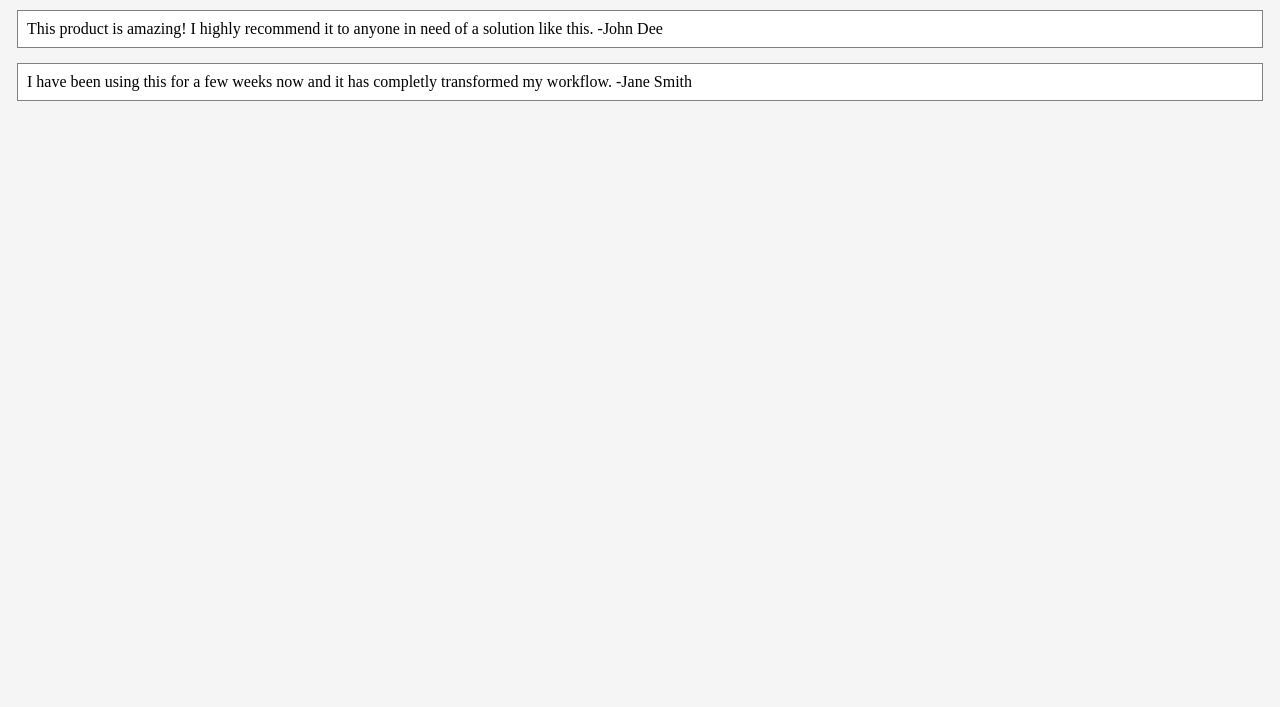
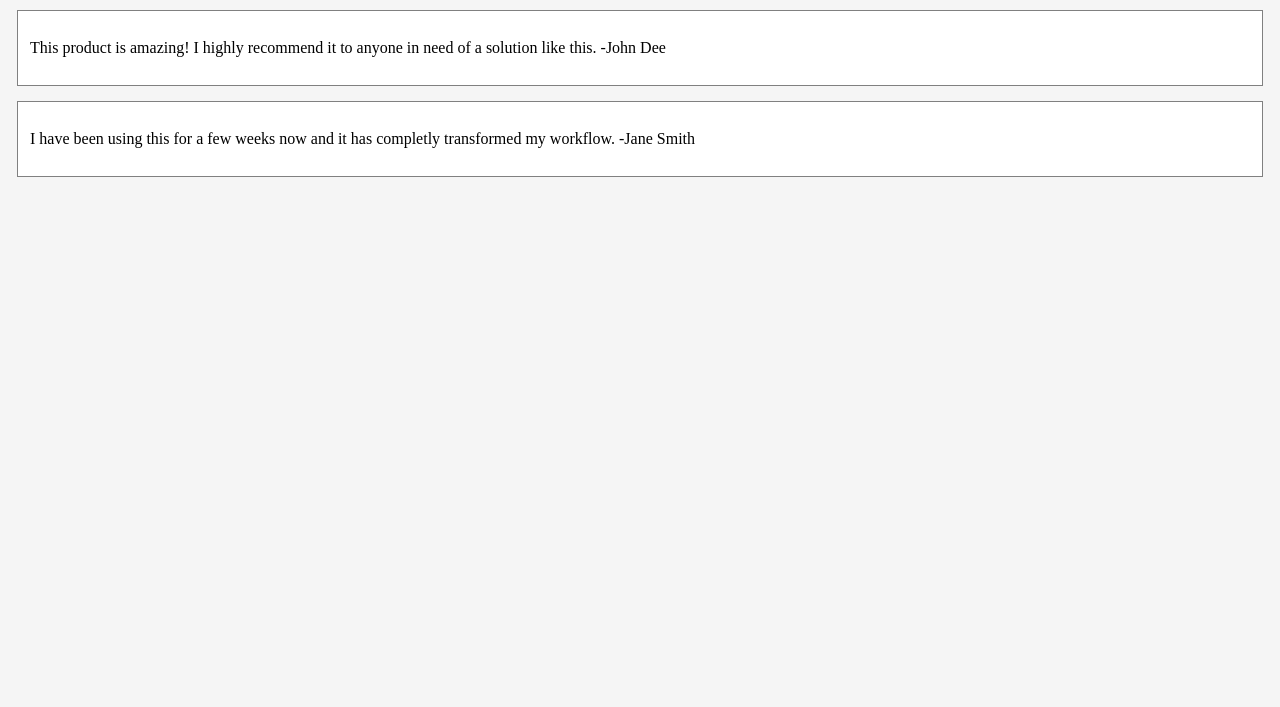
Before and after one commit to acciojob/testimonial-RitikRunner, a website: page main.html in a window 1280 px wide. Shown: the part 93-800 px from the top of the page. Drawn offline with Linux system fonts and the light colour scheme.

Commit message:
created a submission

```diff
--- a/main.html
+++ b/main.html
@@ -11,10 +11,10 @@
 	<div style="background-color: #f5f5f5">
 		<h1>Testimonials</h1>
 		<div id="one">
-			This product is amazing! I highly recommend it to anyone in need of a solution like this.           -John Dee
+			<p>This product is amazing! I highly recommend it to anyone in need of a solution like this.           -John Dee</p>
 		</div>
 		<div id="two">
-			I have been using this for a few weeks now and it has completly transformed my workflow.           -Jane Smith
+			<p>I have been using this for a few weeks now and it has completly transformed my workflow.           -Jane Smith</p>
 		</div>
 
 	</div>
```
